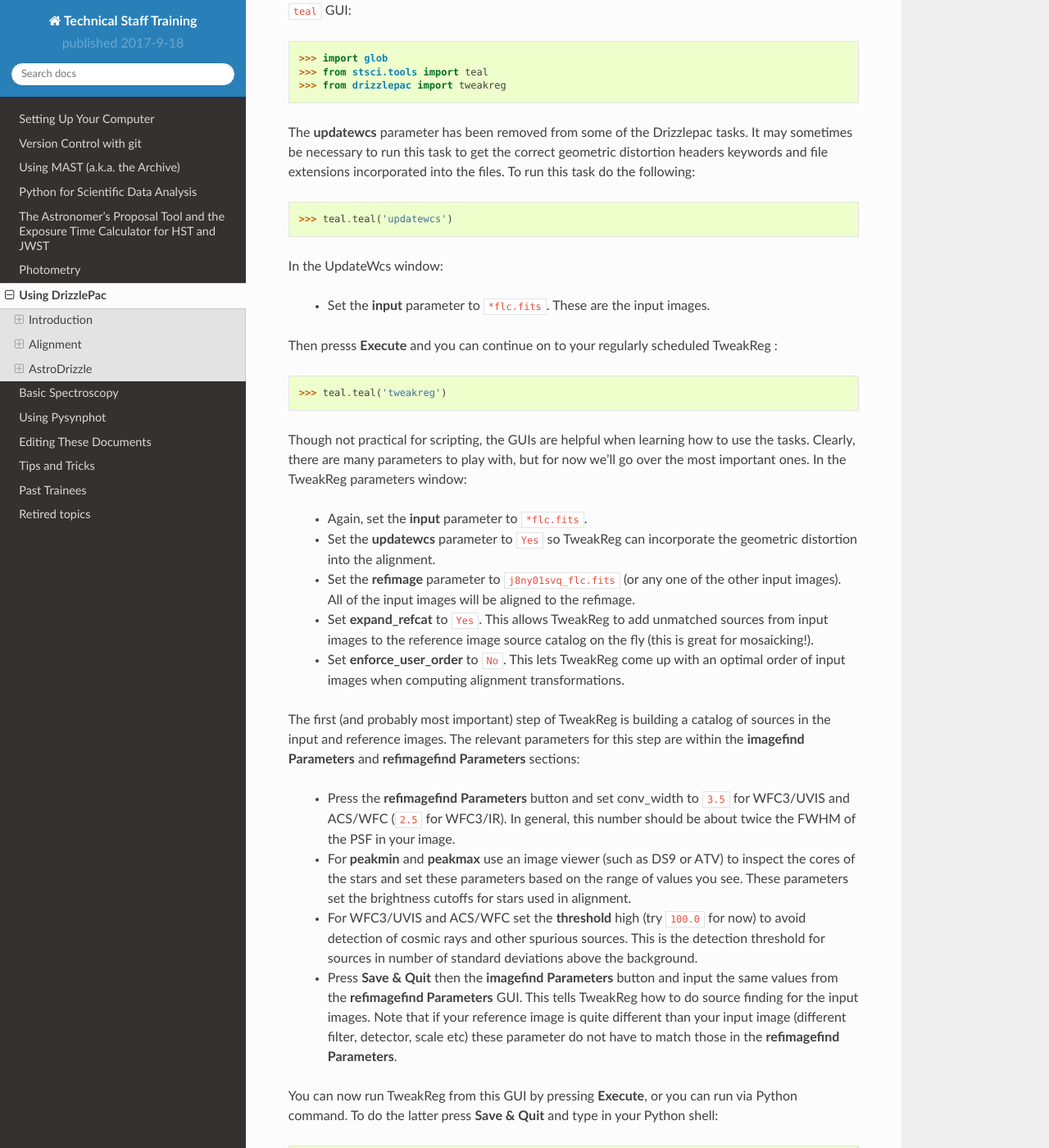
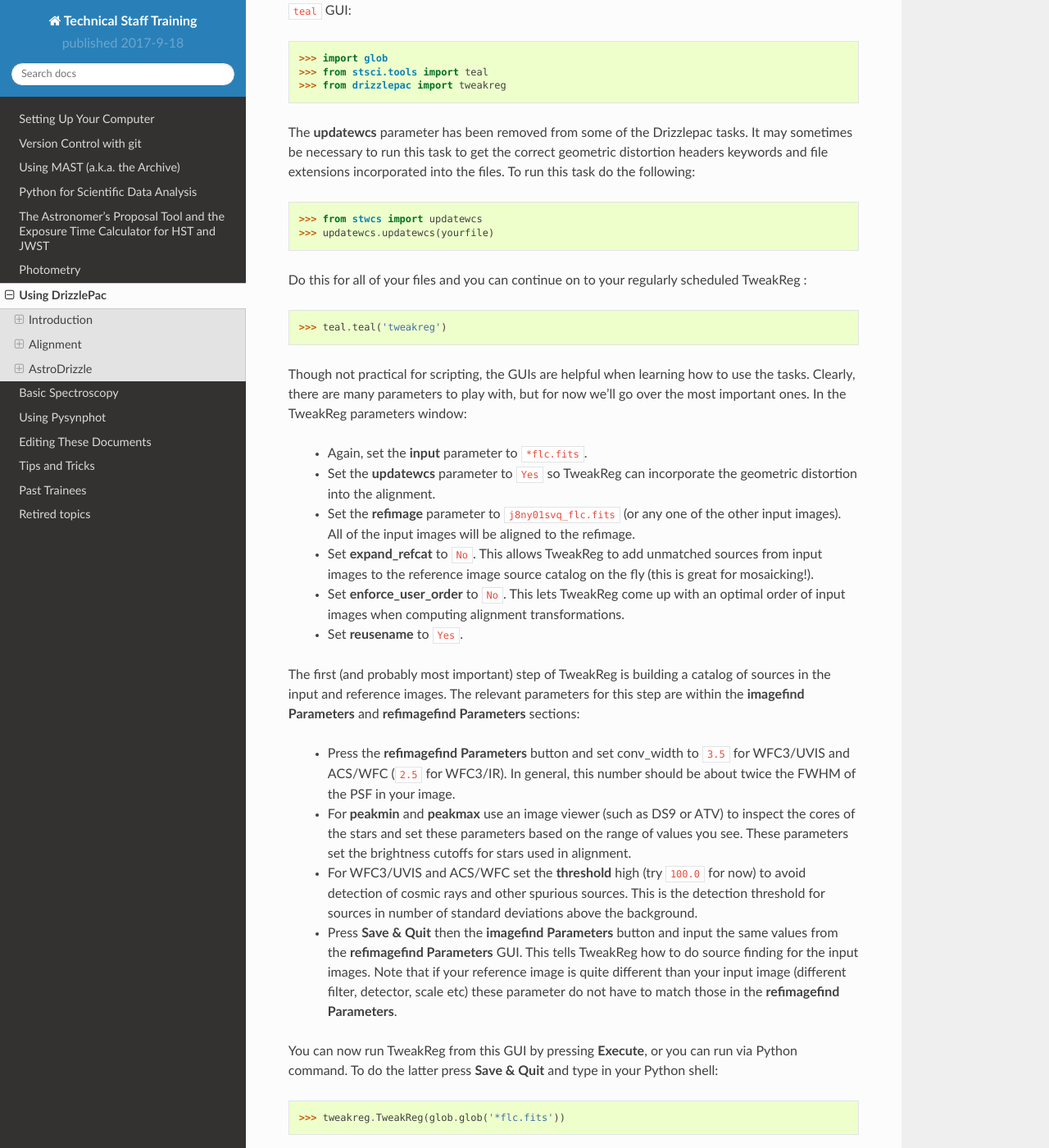
Before and after one commit to staceybright/training-library, a Sphinx documentation site: the page built from source/drizzle.txt, in a window 1280 px wide and 1400 px high, scrolled down 5371 px. Shown: the whole window at 82% size. Built offline with Sphinx 7.4.7 and the Read the Docs theme 2.0.0, drawn with Linux system fonts in a browser that asks for light colours; some of the changed text lies outside the part shown.

Commit message:
Changed how to use updatewcs, as the way the guide describes it doesn't work. Also, I changed the values to be used for 'reusename', 'expand_refcat' and 'skymehtod' because what is given wouldn't make it work.

```diff
--- a/source/drizzle.txt
+++ b/source/drizzle.txt
@@ -142,13 +142,10 @@ You can run TweakReg through PyRAF or Python, though it's strongly recommended t
 
 The **updatewcs** parameter has been removed from some of the Drizzlepac tasks. It may sometimes be necessary to run this task to get the correct geometric distortion headers keywords and file extensions incorporated into the files. To run this task do the following:
 
->>> teal.teal('updatewcs')
+>>> from stwcs import updatewcs
+>>> updatewcs.updatewcs(yourfile)
 
-In the UpdateWcs window:
-
-    * Set the **input** parameter to ``*flc.fits``. These are the input images.
-
-Then presss **Execute** and you can continue on to your regularly scheduled TweakReg :
+Do this for all of your files and you can continue on to your regularly scheduled TweakReg :
 
 >>> teal.teal('tweakreg')
 
@@ -157,8 +154,9 @@ Though not practical for scripting, the GUIs are helpful when learning how to us
     * Again, set the **input** parameter to ``*flc.fits``.
     * Set the **updatewcs** parameter to ``Yes`` so TweakReg can incorporate the geometric distortion into the alignment.
     * Set the **refimage** parameter to ``j8ny01svq_flc.fits`` (or any one of the other input images).  All of the input images will be aligned to the refimage.
-    * Set **expand_refcat** to ``Yes``.  This allows TweakReg to add unmatched sources from input images to the reference image source catalog on the fly (this is great for mosaicking!).
+    * Set **expand_refcat** to ``No``.  This allows TweakReg to add unmatched sources from input images to the reference image source catalog on the fly (this is great for mosaicking!).
     * Set **enforce_user_order** to ``No``.  This lets TweakReg come up with an optimal order of input images when computing alignment transformations.
+    * Set **reusename** to ``Yes``.
 
 The first (and probably most important) step of TweakReg is building a catalog of sources in the input and reference images.  The relevant parameters for this step are within the **imagefind Parameters** and **refimagefind Parameters** sections:
 
@@ -175,7 +173,7 @@ The parameter values you populated in the GUI are saved and used when you call T
 
     >>> findpars = {'threshold':100.,'conv_width':3.5,'peakmin':1000.,'peakmax':40000.}
     # Parameters in sub parameter windows are passed as dictionaries
-    >>> tweakreg.TweakReg(glob.glob('*flc.fits'), expand_refcat=True, enforce_user_order=False,
+    >>> tweakreg.TweakReg(glob.glob('*flc.fits'), reusename=True, expand_refcat=False, enforce_user_order=False,
     ...                   updatewcs=True, refimage='j8ny01svq_flc.fits', imagefindcfg=findpars,
     ...                   refimagefindcfg=findpars)
 
@@ -229,7 +227,7 @@ However, you can do even better!  Depending on what your final goal is, differen
 
     * Set **clean** and **in_memory** to ``True``. This will get rid of the intermediate masks/images at the end (you wont need them for the remainder of the exercise).
     * Set **mdriztab** to ``False`` (or your optimized parameters will be ignored).
-    * The sky subtraction method should be set to match.  This basically equalizes background across your stack of images.
+    * Keep the  sky subtraction method at ``localmin`` (don’t change it).  The previous version of this guide wanted you to use ``match``, but it just resulted in errors.
     * The default WCS drizzle creates should not be used, as you will be specifying the following WCS parameters.
     * The image axes should be transformed to have North up (and naturally, East left).
     * The output pixel scale should be 0.03'' per pixel.  Note that this is significantly better than the 0.05'' per pixel scale of your input image, giving you much better resolution.
```
